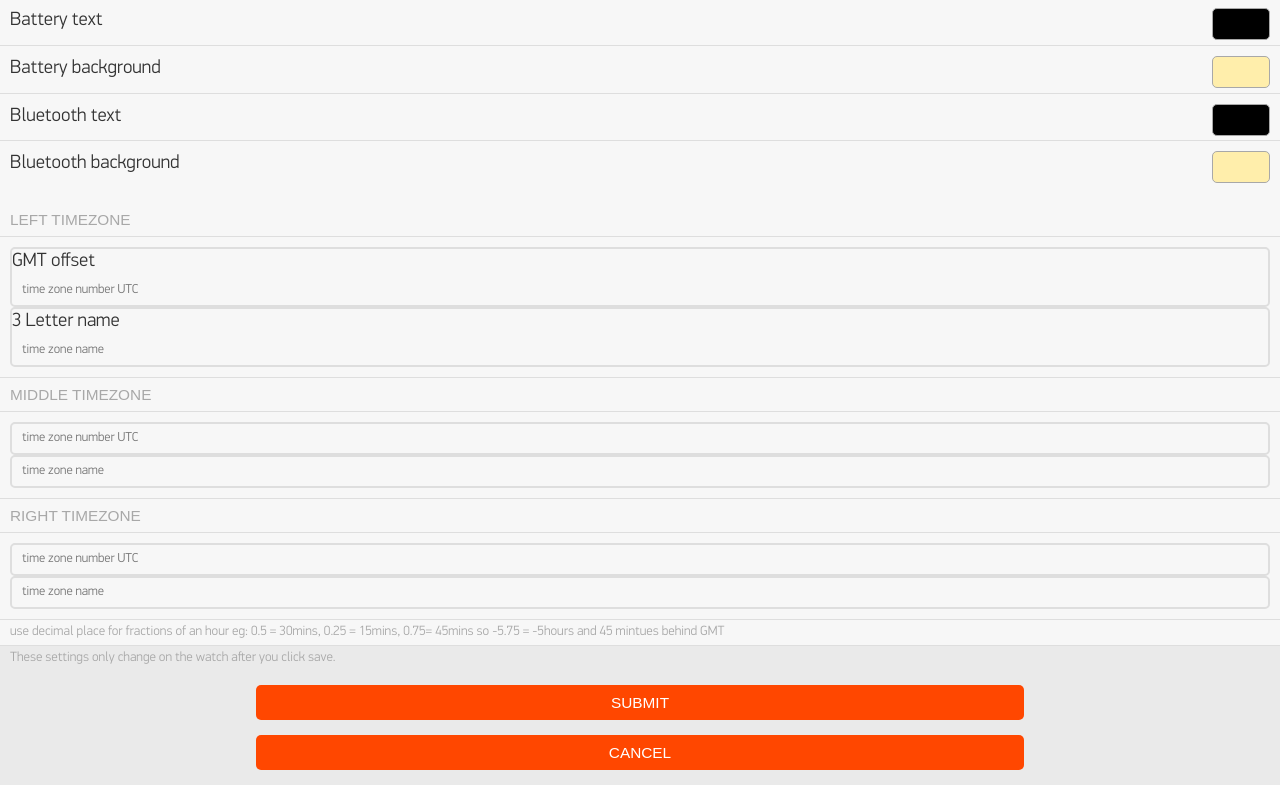
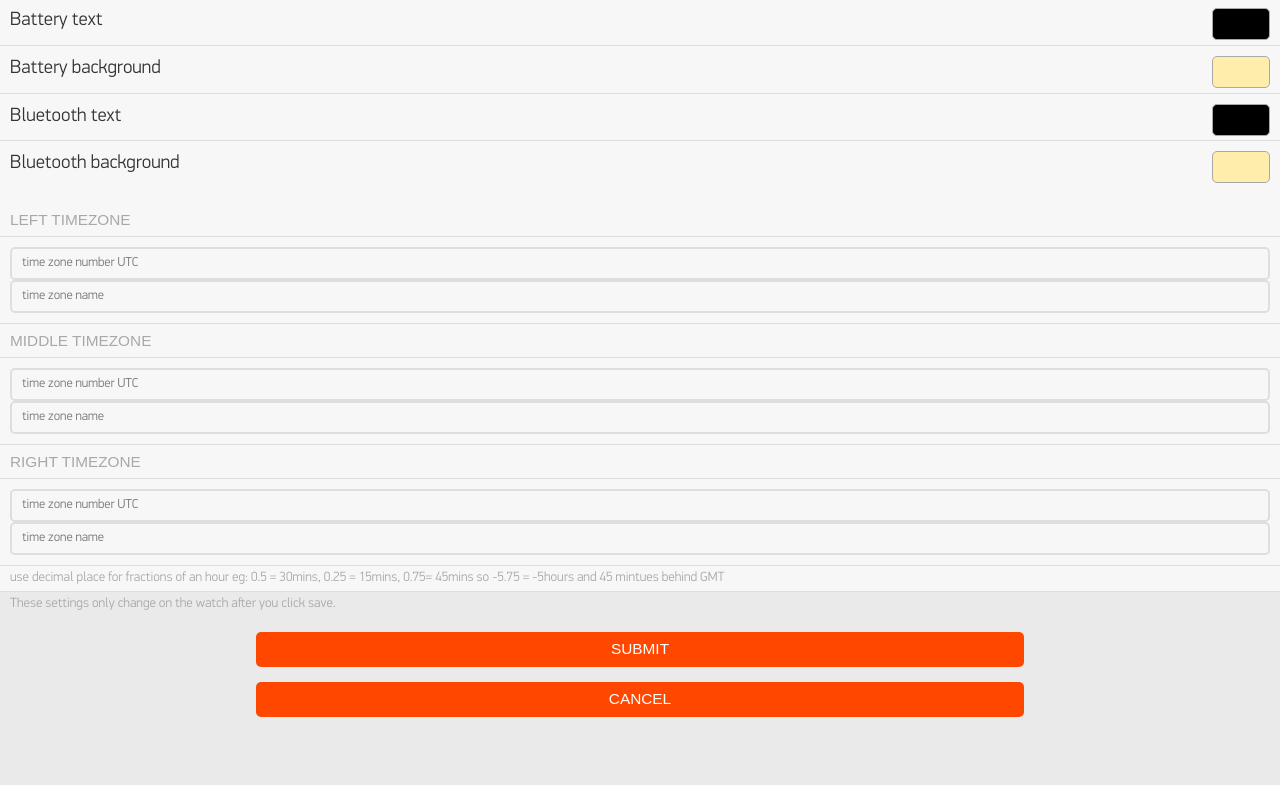
Before and after one commit to 4ndyb/4ndyb.github.io, a website: page pebble-cram/index.html in a window 1280 px wide. Shown: the part 1597-2382 px from the top of the page. After the commit the page ends 2329 px from the top, so only its background shows below. Drawn offline with Linux system fonts and the light colour scheme.

```diff
--- a/pebble-cram/index.html
+++ b/pebble-cram/index.html
@@ -167,10 +167,10 @@
         <div class="item-container-content">
           <label class="item">
             <div class="item-input-wrapper">
-              GMT offset<input id="tztopNUMtxtbox" type="text" class="item-input" name="tztopNUMtxtbox" placeholder="time zone number UTC">
+            <input id="tztopNUMtxtbox" type="text" class="item-input" name="tztopNUMtxtbox" placeholder="time zone number UTC">
             </div>
             <div class="item-input-wrapper">
-              3 Letter name<input id="tztopTXTtxtbox" type="text" class="item-input" name="tztopTXTtxtbox" placeholder="time zone name">
+            <input id="tztopTXTtxtbox" type="text" class="item-input" name="tztopTXTtxtbox" placeholder="time zone name">
             </div>
           </label>
         </div>
```
